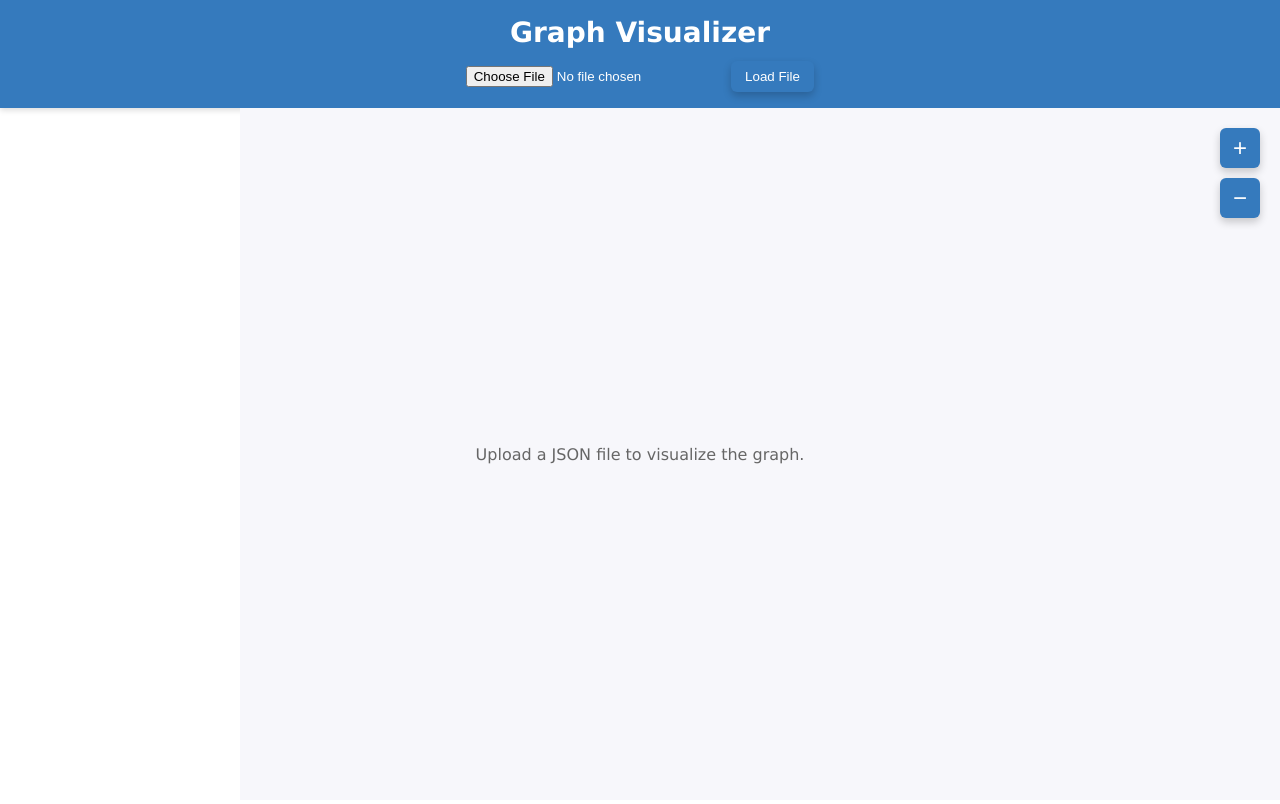
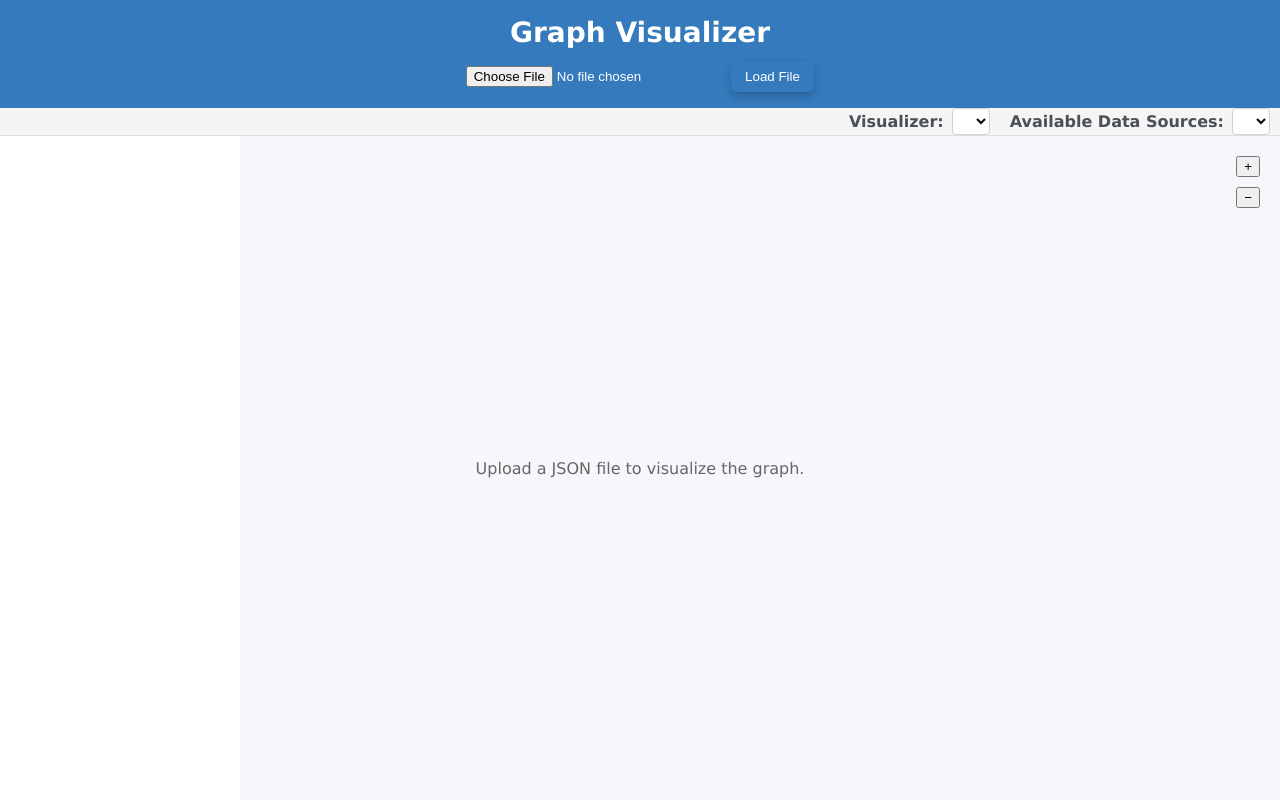
Before and after one commit to NikolaOgnjenovic/Graph-visualizer, a Django app: page / in a window 1280 px wide. Run offline with Django 5.2, Linux system fonts and the light colour scheme; lists and menus that the app fills with data are empty.

Commit message:
Implemented workspaces fully

```diff
--- a/API/graph/models/workspace.py
+++ b/API/graph/models/workspace.py
@@ -3,11 +3,13 @@ from .graph import Graph
 
 
 class Workspace:
-    def __init__(self, workspace_id: str, graph : Graph, name: str):
+    def __init__(self, workspace_id: str, graph, name: str,
+                 datasource_plugin=None, visualizer_plugin=None):
         self.workspace_id = workspace_id
         self.graph = graph
         self.name = name
-
+        self.datasource_plugin = datasource_plugin
+        self.visualizer_plugin = visualizer_plugin
 
     def add_operation(self, operation: str):
         """Record an operation performed on this workspace"""
--- a/webapp/graph_visualizer/apps.py
+++ b/webapp/graph_visualizer/apps.py
@@ -2,7 +2,7 @@ from django.apps import AppConfig
 
 from visualizer_platform.graph.use_cases.plugin_recognition import PluginService
 from visualizer_platform.graph.use_cases.const import DATASOURCE_GROUP, VISUALIZER_GROUP
-from visualizer_platform.graph.services.worspace_service import WorkspaceService
+from visualizer_platform.graph.services.workspace_service import WorkspaceService
 
 
 class GraphVisualizerConfig(AppConfig):
--- a/webapp/graph_visualizer/static/style.css
+++ b/webapp/graph_visualizer/static/style.css
@@ -74,7 +74,7 @@ body {
 /* Fixed left minimap sidebar */
 .fixed-minimap-sidebar {
     position: fixed;
-    top: 120px; /* below header (~120px tall) */
+    top: 150px; /* below header (~120px tall + 30px tab) */
     bottom: 0;
     left: 0;
     width: 220px;
@@ -156,3 +156,93 @@ body {
     flex: 0 0 auto;
     margin-top: 10px;
 }
+/* Workspace Tabs Styles */
+.workspace-tabs {
+        display: flex;
+
+            background: #f5f5f5;
+            border-bottom: 1px solid #ddd;
+            padding: 0 10px;
+            align-items: center;
+    overflow-x: auto;
+}
+
+.tab {
+            display: flex;
+            align-items: center;
+            padding: 8px 12px;
+            background: #e9ecef;
+            border: 1px solid #dee2e6;
+            border-bottom: none;
+            margin-right: 4px;
+            border-radius: 4px 4px 0 0;
+            cursor: pointer;
+}
+
+.tab.active {
+            background: white;
+            border-bottom: 1px solid white;
+            margin-bottom: -1px;
+}
+
+.tab-name {
+    margin-right: 8px;
+    padding: 2px 4px;
+    border: 1px solid transparent;
+    border-radius: 2px;
+}
+
+.tab-name.editable {
+    border: 1px solid #007bff;
+    background: white;
+}
+
+.tab-close {
+    background: none;
+    border: none;
+    cursor: pointer;
+    color: #6c757d;
+    font-size: 14px;
+    padding: 2px 4px;
+    border-radius: 2px;
+}
+
+.tab-close:hover {
+    background: #dc3545;
+    color: white;
+}
+
+.tab-new {
+    background: #28a745;
+    color: white;
+    border: none;
+    padding: 4px 8px;
+    border-radius: 4px;
+    cursor: pointer;
+    font-size: 16px;
+}
+
+.plugin-selectors {
+    display: flex;
+    gap: 20px;
+    margin-left: auto;
+    align-items: center;
+}
+
+.plugin-selector {
+    display: flex;
+    align-items: center;
+    gap: 8px;
+}
+
+.plugin-selector label {
+    font-weight: bold;
+    color: #495057;
+}
+
+.plugin-selector select {
+    padding: 4px 8px;
+    border: 1px solid #ced4da;
+    border-radius: 4px;
+    background: white;
+}
--- a/webapp/graph_visualizer/templates/index.html
+++ b/webapp/graph_visualizer/templates/index.html
@@ -12,9 +12,57 @@
         <span class="header-title">Graph Visualizer</span>
         <form class="upload-form" method="post" enctype="multipart/form-data" action="{% url 'visualize' %}">
             {% csrf_token %}
-                <input type="file" name="graph_file" accept=".json, .xml" />
-                <button type="submit" class="btn btn-primary">Load File</button>
+            <input type="file" name="graph_file" accept=".json, .xml" />
+            <button type="submit" class="btn btn-primary">Load File</button>
         </form>
+    </div>
+
+    <!-- Workspace Tabs -->
+    <div class="workspace-tabs">
+        {% for workspace in all_workspaces %}
+            <div class="tab {% if workspace.workspace_id == current_workspace_id %}active{% endif %}"
+                 onclick="switchWorkspace('{{ workspace.workspace_id }}')">
+                <span class="tab-name"
+                      id="tab-name-{{ workspace.workspace_id }}">
+                    {{ workspace.name }}
+                </span>
+                <button class="tab-rename"
+                        onclick="event.stopPropagation(); startRenaming('{{ workspace.workspace_id }}', '{{ workspace.name }}')">
+                    ✎
+                </button>
+                <button class="tab-close"
+                        onclick="event.stopPropagation(); closeWorkspace('{{ workspace.workspace_id }}')">
+                    ×
+                </button>
+            </div>
+        {% endfor %}
+
+        <!-- Plugin Selectors -->
+        <div class="plugin-selectors">
+            <div class="plugin-selector">
+                <label for="visualizer-select">Visualizer:</label>
+                <select id="visualizer-select" onchange="changeVisualizer(this.value)">
+                    {% for plugin in visualizer_plugins %}
+                        <option value="{{ plugin.identifier }}"
+                                {% if current_workspace and current_workspace.visualizer_plugin.identifier == plugin.identifier %}selected{% endif %}>
+                            {{ plugin.name }}
+                        </option>
+                    {% endfor %}
+                </select>
+            </div>
+
+            <div class="plugin-selector">
+                <label for="datasource-select">Available Data Sources:</label>
+                <select id="datasource-select">
+                    {% for plugin in datasource_plugins %}
+                        <option value="{{ plugin.identifier }}"
+                                {% if current_workspace and current_workspace.datasource_plugin.identifier == plugin.identifier %}selected{% endif %}>
+                            {{ plugin.name }}
+                        </option>
+                    {% endfor %}
+                </select>
+            </div>
+        </div>
     </div>
 
     <main class="content">
@@ -30,46 +78,9 @@
                 align-items: flex-end;
                 gap: 10px;
                 z-index: 20;">
-                <button id="zoom-in" style="
-                    width: 40px;
-                    height: 40px;
-                    background: #357ABD;
-                    color: white;
-                    font-size: 24px;
-                    border: none;
-                    border-radius: 6px;
-                    cursor: pointer;
-                    user-select: none;
-                    box-shadow: 0 4px 8px rgba(0,0,0,0.2);
-                    transition: background-color 0.2s ease;">+
-                </button>
-                <button id="zoom-out" style="
-                    width: 40px;
-                    height: 40px;
-                    background: #357ABD;
-                    color: white;
-                    font-size: 24px;
-                    border: none;
-                    border-radius: 6px;
-                    cursor: pointer;
-                    user-select: none;
-                    box-shadow: 0 4px 8px rgba(0,0,0,0.2);
-                    transition: background-color 0.2s ease;">−
-                </button>
-                <div id="tooltip" style="
-                    top:120px;
-                    right: 20px;
-                    padding: 8px 14px;
-                    background: rgba(0,0,0,0.85);
-                    color: white;
-                    border-radius: 6px;
-                    font-size: 14px;
-                    pointer-events: none;
-                    visibility: hidden;
-                    white-space: nowrap;
-                    z-index: 100;
-                    min-width: 120px;
-                    max-width: 280px;"></div>
+                <button id="zoom-in">+</button>
+                <button id="zoom-out">−</button>
+                <div id="tooltip"></div>
             </div>
         </div>
 
@@ -77,7 +88,6 @@
             {{ main_graph_view|safe }}
         <aside class="fixed-minimap-sidebar">
           <div class="sidebar-content">
-            <!-- Tree View -->
             <div class="view-box tree-box" id="tree-container">
               {% if tree_view %}
                 {{ tree_view|safe }}
@@ -86,7 +96,6 @@
               {% endif %}
             </div>
 
-            <!-- Bird View -->
             <div class="view-box bird-box">
               <div class="minimap-container">
                 <svg id="miniMapSvg"></svg>
@@ -104,5 +113,74 @@
             <div class="placeholder">Upload a JSON file to visualize the graph.</div>
         {% endif %}
     </main>
+
+    <script>
+        function closeWorkspace(workspaceId) {
+            if (confirm('Are you sure you want to close this workspace?')) {
+                window.location.href = `/workspace/${workspaceId}/close/`;
+            }
+        }
+
+        function switchWorkspace(workspaceId) {
+            window.location.href = `/workspace/${workspaceId}/switch/`;
+        }
+
+        function startRenaming(workspaceId, currentName) {
+            const tabName = document.getElementById(`tab-name-${workspaceId}`);
+            tabName.innerHTML = `
+                <input type="text" value="${currentName}"
+                       onblur="finishRenaming('${workspaceId}', this.value)"
+                       onkeypress="if(event.keyCode===13) this.blur()"
+                       style="width: 120px; padding: 2px;" autofocus>
+            `;
+            tabName.querySelector('input').select();
+        }
+
+        function finishRenaming(workspaceId, newName) {
+            if (newName.trim()) {
+                // AJAX call to rename workspace
+                fetch(`/workspace/${workspaceId}/rename/`, {
+                    method: 'POST',
+                    headers: {
+                        'Content-Type': 'application/x-www-form-urlencoded',
+                        'X-Requested-With': 'XMLHttpRequest',
+                        'X-CSRFToken': getCookie('csrftoken')
+                    },
+                    body: `name=${encodeURIComponent(newName)}`
+                }).then(response => response.json())
+                  .then(data => {
+                      if (data.success) {
+                          document.getElementById(`tab-name-${workspaceId}`).textContent = newName;
+                      }
+                  });
+            } else {
+                // Reload to get original name
+                location.reload();
+            }
+        }
+
+        function changeVisualizer(visualizerId) {
+            window.location.href = `/visualizer-plugin/${visualizerId}/`;
+        }
+
+        function changeDatasource(datasourceId) {
+            window.location.href = `/datasource-plugin/${datasourceId}/`;
+        }
+
+        function getCookie(name) {
+            let cookieValue = null;
+            if (document.cookie && document.cookie !== '') {
+                const cookies = document.cookie.split(';');
+                for (let i = 0; i < cookies.length; i++) {
+                    const cookie = cookies[i].trim();
+                    if (cookie.substring(0, name.length + 1) === (name + '=')) {
+                        cookieValue = decodeURIComponent(cookie.substring(name.length + 1));
+                        break;
+                    }
+                }
+            }
+            return cookieValue;
+        }
+    </script>
 </body>
 </html>
--- a/webapp/graph_visualizer/urls.py
+++ b/webapp/graph_visualizer/urls.py
@@ -4,6 +4,10 @@ from . import views
 
 urlpatterns = [
     path('', views.index, name="index"),
-    path('plugin/visualizer/<str:id>/', views.visualizer_plugin, name="visualizer_plugin"),
     path('visualize', views.visualize, name="visualize"),
+    path('visualizer-plugin/<str:id>/', views.visualizer_plugin, name='visualizer_plugin'),
+    path('datasource-plugin/<str:id>/', views.datasource_plugin, name='datasource_plugin'),
+    path('workspace/<str:workspace_id>/close/', views.close_workspace, name='close_workspace'),
+    path('workspace/<str:workspace_id>/rename/', views.rename_workspace, name='rename_workspace'),
+    path('workspace/<str:workspace_id>/switch/', views.switch_workspace, name='switch_workspace'),
 ]
--- a/webapp/graph_visualizer/views.py
+++ b/webapp/graph_visualizer/views.py
@@ -4,8 +4,9 @@ from visualizer_platform.graph.use_cases.plugin_recognition import PluginService
 from visualizer_platform.graph.use_cases.views.graph_main_view import MainView
 from visualizer_platform.graph.use_cases.views.graph_bird_view import BirdView
 from visualizer_platform.graph.use_cases.views.graph_tree_view import TreeView
-from visualizer_platform.graph.services.worspace_service import WorkspaceService
+from visualizer_platform.graph.services.workspace_service import WorkspaceService
 from django.apps import apps
+from django.http import JsonResponse
 
 
 def index(request):
@@ -25,7 +26,77 @@ def index(request):
 
 
 def visualizer_plugin(request, id):
-    request.session['selected_visualizer_plugin'] = id
+    workspace_id = request.session.get("current_workspace_id")
+    if workspace_id:
+        config = apps.get_app_config("graph_visualizer")
+        workspace_service = config.workspace_service
+        plugin_service: PluginService = config.plugin_service
+
+        visualizer_plugins = plugin_service.visualizer_plugins.get(VISUALIZER_GROUP, [])
+        visualizer_plugin = next((p for p in visualizer_plugins if p.identifier() == id), None)
+
+        if visualizer_plugin:
+            workspace_service.update_workspace_visualizer(workspace_id, visualizer_plugin)
+
+    return redirect('visualize')
+
+
+def datasource_plugin(request, id):
+    workspace_id = request.session.get("current_workspace_id")
+    if workspace_id:
+        config = apps.get_app_config("graph_visualizer")
+        workspace_service = config.workspace_service
+        plugin_service: PluginService = config.plugin_service
+
+        datasource_plugins = plugin_service.datasource_plugins.get(DATASOURCE_GROUP, [])
+        datasource_plugin = next((p for p in datasource_plugins if p.identifier() == id), None)
+
+        if datasource_plugin:
+            workspace_service.update_workspace_datasource(workspace_id, datasource_plugin)
+
+    return redirect('visualize')
+
+
+def close_workspace(request, workspace_id):
+    """Close a workspace"""
+    config = apps.get_app_config("graph_visualizer")
+    workspace_service = config.workspace_service
+
+    workspace_service.delete_workspace(workspace_id)
+
+    # If we're closing the current workspace, switch to another or clear
+    if request.session.get("current_workspace_id") == workspace_id:
+        remaining_workspaces = list(workspace_service.get_all_workspaces())
+        if remaining_workspaces:
+            request.session['current_workspace_id'] = remaining_workspaces[0].workspace_id
+        else:
+            request.session['current_workspace_id'] = None
+
+    return redirect('visualize')
+
+
+def rename_workspace(request, workspace_id):
+    """Rename a workspace via AJAX"""
+    if request.method == 'POST' and request.headers.get('x-requested-with') == 'XMLHttpRequest':
+        new_name = request.POST.get('name', '').strip()
+        if new_name:
+            config = apps.get_app_config("graph_visualizer")
+            workspace_service = config.workspace_service
+            workspace_service.rename_workspace(workspace_id, new_name)
+            return JsonResponse({'success': True})
+
+    return JsonResponse({'success': False})
+
+
+def switch_workspace(request, workspace_id):
+    """Switch to a different workspace"""
+    config = apps.get_app_config("graph_visualizer")
+    workspace_service = config.workspace_service
+
+    workspace = workspace_service.get_workspace(workspace_id)
+    if workspace:
+        request.session['current_workspace_id'] = workspace_id
+
     return redirect('visualize')
 
 
@@ -50,10 +121,24 @@ def visualize(request):
             'main_graph_view': None,
         })
 
+    # Get current workspace to determine which visualizer to use
+    current_workspace = None
+    current_visualizer = None
+
+    if session.get("current_workspace_id"):
+        workspace_id = session.get("current_workspace_id")
+        current_workspace = workspace_service.get_workspace(workspace_id)
+        if current_workspace and current_workspace.visualizer_plugin:
+            current_visualizer = current_workspace.visualizer_plugin
+
+    # Default visualizers
     simple_visualizer = next((p for p in visualizer_plugins if p.identifier() == 'simple_graph_visualizer'),
-                                 visualizer_plugins[0])
+                             visualizer_plugins[0])
     block_visualizer = next((p for p in visualizer_plugins if p.identifier() == 'block_graph_visualizer'),
-                                 visualizer_plugins[0])
+                             visualizer_plugins[0])
+
+    # Use workspace visualizer if available, otherwise default
+    visualizer_to_use = current_visualizer or simple_visualizer
 
     if request.FILES.get('graph_file'):
         uploaded_file = request.FILES['graph_file']
@@ -63,14 +148,18 @@ def visualize(request):
                           p.identifier() == f'{file_type}_to_graph_loader' or file_type in p.identifier()),
                          datasource_plugins[0])
 
-        workspace_id = workspace_service.create_workspace_from_file("Workspace",
+        workspace_id = workspace_service.create_workspace_from_file(
+            uploaded_file.name,
             ds_plugin,
-            file_contents
+            file_contents,
+            simple_visualizer
         )
         session['current_workspace_id'] = workspace_id
+        current_workspace = workspace_service.get_workspace(workspace_id)
 
     elif session.get("current_workspace_id"):
         workspace_id = session.get("current_workspace_id")
+        current_workspace = workspace_service.get_workspace(workspace_id)
     else:
         page_data = {
             'title': 'Graph visualizer',
@@ -79,16 +168,31 @@ def visualize(request):
             'main_graph_view': None,
             'bird_view': None,
             'tree_view': None,
+            'all_workspaces': workspace_service.get_all_workspaces(),
+            'current_workspace': None
         }
         return render(request, 'index.html', page_data)
 
-    workspace_id = session['current_workspace_id']
-    graph = workspace_service.get_workspace(workspace_id).graph
+    if not current_workspace:
+        page_data = {
+            'title': 'Graph visualizer',
+            'datasource_plugins': datasource_plugins,
+            'visualizer_plugins': visualizer_plugins,
+            'main_graph_view': None,
+            'bird_view': None,
+            'tree_view': None,
+            'all_workspaces': workspace_service.get_all_workspaces(),
+            'current_workspace': None
+        }
+        return render(request, 'index.html', page_data)
 
-    # Wrap the simple visualizer output with the new main view (adds pan/zoom/drag, tooltips)
-    main_graph_view = MainView.render(graph, block_visualizer)
-    bird_view = BirdView.render(graph, block_visualizer)
-    tree_view = TreeView.render(graph, block_visualizer)
+    # Get graph from current workspace
+    graph = current_workspace.graph
+
+    # Render views with current visualizer
+    main_graph_view = MainView.render(graph, visualizer_to_use)
+    bird_view = BirdView.render(graph, visualizer_to_use)
+    tree_view = TreeView.render(graph, visualizer_to_use)
 
     return render(request, 'index.html', {
         'title': 'Graph visualizer',
@@ -96,5 +200,8 @@ def visualize(request):
         'visualizer_plugins': visualizer_plugins,
         'main_graph_view': main_graph_view,
         'bird_view': bird_view,
-        'tree_view': tree_view
+        'tree_view': tree_view,
+        'all_workspaces': workspace_service.get_all_workspaces(),
+        'current_workspace': current_workspace,
+        'current_workspace_id': current_workspace.workspace_id if current_workspace else None
     })
```
Also changed, not shown: visualizer_platform/graph/services/workspace_service.py (added, +62 -0 lines), visualizer_platform/graph/services/worspace_service.py (deleted, +0 -43 lines), webapp/graph_visualizer/templates/__init__.py (added).
